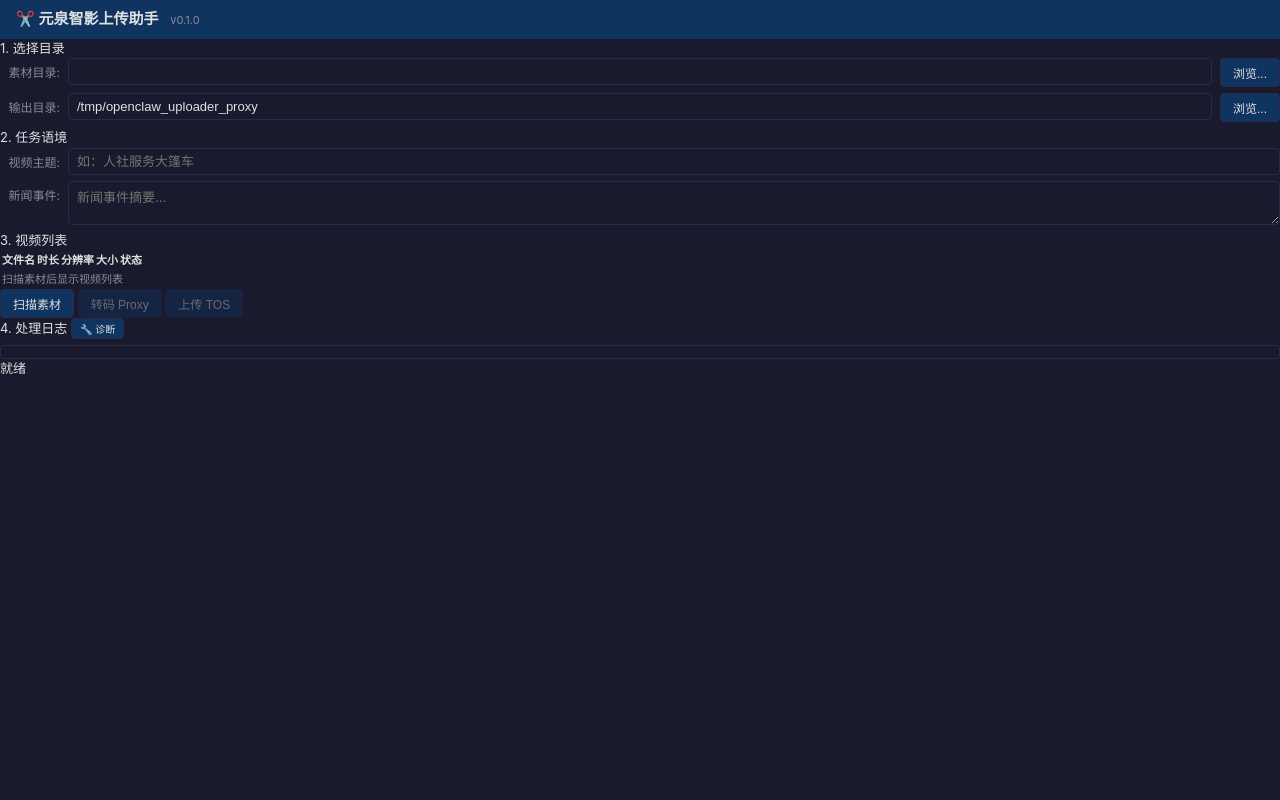
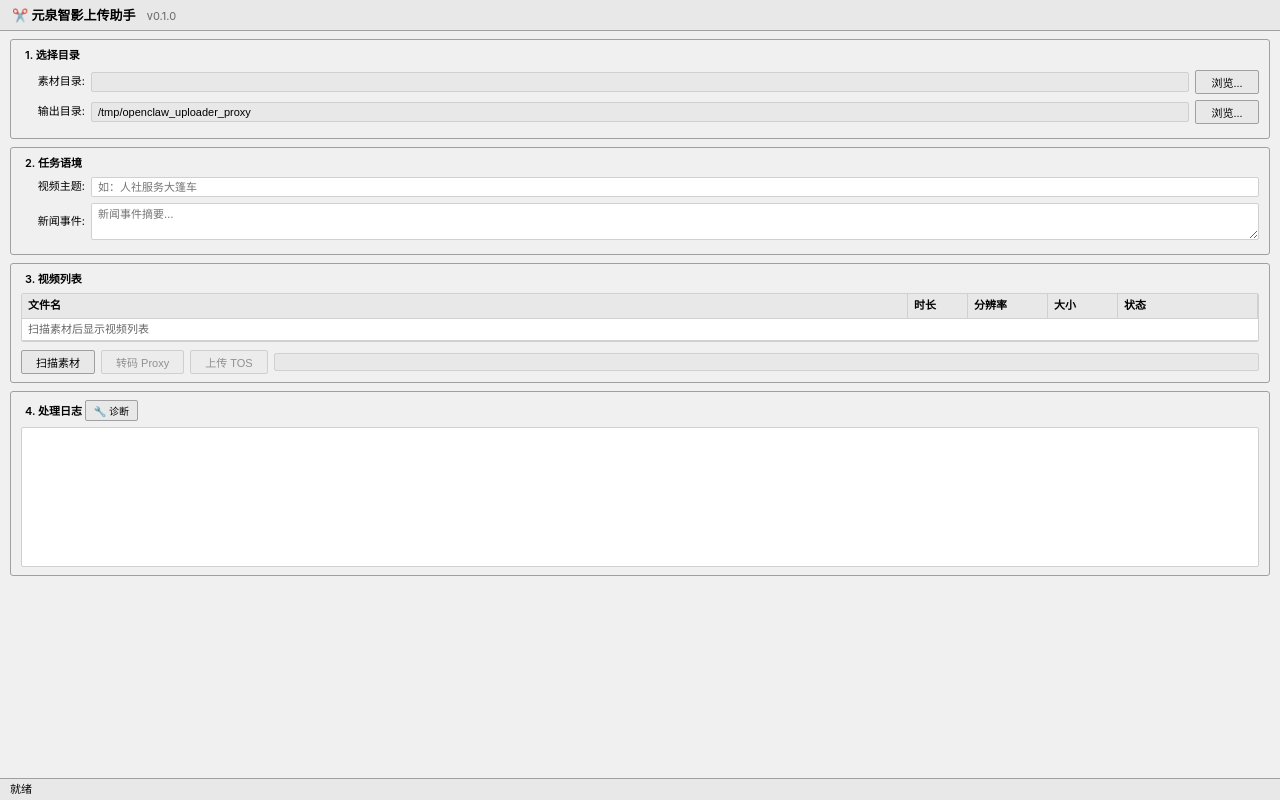
Before and after one commit to QiangH-jpg/windows-ingest-helper, a website built with Vite: page macos-uploader/index.html in a window 1280 px wide. Built offline with nearby package versions, Linux system fonts and the light colour scheme.

Commit message:
feat(phase3g): light gray Windows-style CSS per screenshot

```diff
--- a/macos-uploader/src/style.css
+++ b/macos-uploader/src/style.css
@@ -1,42 +1,50 @@
-:root{--bg:#1a1a2e;--bg2:#16213e;--bg3:#0f3460;--text:#e0e0e0;--dim:#8a8a9a;--border:#2a2a4a;--ok:#10b981;--err:#ef4444;--warn:#f59e0b;--pri:#3b82f6;--pri-h:#2563eb;--active:#1e3a5f}
+:root{--bg:#f0f0f0;--bg2:#ffffff;--bg3:#e8e8e8;--text:#000000;--dim:#666666;--border:#a0a0a0;--border2:#d0d0d0;--ok:#008000;--err:#cc0000;--warn:#cc6600;--pri:#0066cc;--pri-h:#0055aa;--active:#e8f4fc;--log-bg:#ffffff}
 *{box-sizing:border-box;margin:0;padding:0}
-body{font-family:-apple-system,BlinkMacSystemFont,'Segoe UI',Roboto,sans-serif;background:var(--bg);color:var(--text);font-size:13px;line-height:1.5;overflow-y:auto}
-.toolbar{background:var(--bg3);padding:8px 16px;font-size:15px;font-weight:600;-webkit-app-region:drag;user-select:none}
+body{font-family:-apple-system,BlinkMacSystemFont,'SF Pro Text','Helvetica Neue',sans-serif;background:var(--bg);color:var(--text);font-size:12px;line-height:1.4;-webkit-font-smoothing:antialiased}
+.toolbar{background:var(--bg3);padding:6px 12px;font-size:13px;font-weight:600;-webkit-app-region:drag;user-select:none;border-bottom:1px solid var(--border)}
 .toolbar .ver{font-weight:400;font-size:11px;color:var(--dim);margin-left:8px}
-.panel{margin:6px 12px;padding:10px 12px;background:var(--bg2);border:1px solid var(--border);border-radius:6px}
-.panel-title{font-weight:600;font-size:12px;color:var(--dim);text-transform:uppercase;letter-spacing:0.5px;margin-bottom:6px;display:flex;align-items:center;gap:8px}
-.row{display:flex;gap:8px;align-items:center}
-.flex1{flex:1}
-input[type=text],textarea{background:var(--bg);border:1px solid var(--border);color:var(--text);padding:5px 8px;border-radius:4px;font-size:13px;width:100%}
-textarea{resize:vertical;font-family:inherit}
-button{background:var(--bg3);color:var(--text);border:1px solid var(--border);padding:5px 12px;border-radius:4px;cursor:pointer;font-size:12px;white-space:nowrap}
-button:hover{background:var(--pri)}
-button:disabled{opacity:0.4;cursor:not-allowed}
-button.primary{background:var(--pri);border-color:var(--pri)}
-button.primary:hover{background:var(--pri-h)}
-button.sm{font-size:10px;padding:2px 8px}
-.status-line{font-size:12px;margin-top:3px}
-.field-row{display:flex;align-items:flex-start;gap:8px;margin-bottom:6px}
-.field-row label{min-width:60px;font-size:12px;color:var(--dim);padding-top:6px;text-align:right}
-.dim{color:var(--dim);font-size:11px}
+.section{margin:8px 10px;padding:8px 10px;background:var(--bg);border:1px solid var(--border);border-radius:3px}
+.section-title{font-weight:600;font-size:11px;color:var(--text);margin-bottom:6px;padding-left:4px}
+.field-row{display:flex;align-items:center;gap:6px;margin-bottom:6px}
+.field-row label{min-width:64px;font-size:11px;color:var(--text);text-align:right}
+input[type=text],textarea{background:var(--bg2);border:1px solid var(--border2);color:var(--text);padding:3px 6px;font-size:11px;border-radius:2px;width:100%}
+input[readonly]{background:var(--bg3)}
+textarea{resize:vertical;font-family:inherit;line-height:1.3}
+button{background:var(--bg3);color:var(--text);border:1px solid var(--border);padding:3px 14px;border-radius:2px;cursor:pointer;font-size:11px;white-space:nowrap;min-width:64px}
+button:hover:not(:disabled){background:var(--pri);color:#fff;border-color:var(--pri)}
+button:disabled{opacity:0.4;cursor:not-allowed;background:var(--bg3)}
+button.primary{background:var(--pri);color:#fff;border-color:var(--pri)}
+button.primary:hover:not(:disabled){background:var(--pri-h)}
+button.sm{font-size:10px;padding:2px 8px;min-width:auto}
+
+/* Video list table */
+.video-list{background:var(--bg2);border:1px solid var(--border2);border-radius:2px;overflow:hidden}
+.file-table{width:100%;border-collapse:collapse;font-size:11px}
+.file-table thead{background:var(--bg3)}
+.file-table th{font-weight:600;text-align:left;padding:4px 6px;border-right:1px solid var(--border2);border-bottom:1px solid var(--border2);color:var(--text);white-space:nowrap}
+.file-table td{padding:3px 6px;border-bottom:1px solid var(--border2);white-space:nowrap;overflow:hidden;text-overflow:ellipsis}
+.file-table tbody tr:hover{background:#f5f9ff}
+.file-table tbody tr.active{background:var(--active)}
+.col-name{width:auto}
+.col-dur{width:60px;text-align:right}
+.col-res{width:80px;text-align:center}
+.col-size{width:70px;text-align:right}
+.col-status{width:140px}
+.dim{color:var(--dim)}
 .ok{color:var(--ok)}
 .err{color:var(--err)}
-.warn{color:var(--warn);font-size:12px;margin-top:6px}
 
-/* File table */
-.file-table{max-height:260px;overflow-y:auto;font-size:11px}
-.fthead{display:flex;gap:4px;padding:4px 0;border-bottom:1px solid var(--border);font-weight:600;color:var(--dim);position:sticky;top:0;background:var(--bg2)}
-.ftrow{display:flex;gap:4px;padding:3px 0;border-bottom:1px solid rgba(255,255,255,0.04)}
-.ftrow.active{background:var(--active)}
-.c-idx{width:24px;text-align:center;flex-shrink:0}
-.c-name{flex:1;min-width:0;overflow:hidden;text-overflow:ellipsis;white-space:nowrap}
-.c-dur{width:50px;text-align:right;flex-shrink:0}
-.c-res{width:65px;text-align:center;flex-shrink:0}
-.c-size{width:55px;text-align:right;flex-shrink:0}
-.c-status{width:160px;flex-shrink:0;overflow:hidden;text-overflow:ellipsis;white-space:nowrap}
+/* Button bar with progress */
+.button-bar{display:flex;gap:6px;align-items:center;margin-top:8px;flex-wrap:wrap}
+.progress-wrap{flex:1;min-width:120px;height:18px;background:var(--bg3);border:1px solid var(--border2);border-radius:2px;overflow:hidden}
+.progress-bar{height:100%;background:var(--ok);transition:width 0.2s}
 
-.result-panel{background:rgba(16,185,129,0.08);border-color:rgba(16,185,129,0.3)}
+.result-section{background:#f0fff0;border-color:#a0d0a0}
 
-/* Log */
-.log-area{max-height:140px;overflow-y:auto;font-family:'SF Mono',Menlo,monospace;font-size:11px;color:var(--dim);background:var(--bg);border:1px solid var(--border);border-radius:4px;padding:6px 8px;margin-top:6px}
-.diag{font-size:10px;color:var(--dim);margin-bottom:6px;word-break:break-all}
+/* Log area */
+.log-area{background:var(--log-bg);border:1px solid var(--border2);border-radius:2px;height:140px;overflow-y:auto;font-family:'SF Mono',Menlo,Consolas,monospace;font-size:10px;padding:4px 6px;color:#222;line-height:1.3}
+.log-area div{white-space:pre-wrap;word-break:break-word}
+.diag{font-size:10px;color:var(--dim);margin-bottom:6px;word-break:break-all;background:var(--bg3);padding:4px 6px;border-radius:2px}
+
+/* Status bar */
+.status-bar{position:fixed;bottom:0;left:0;right:0;background:var(--bg3);border-top:1px solid var(--border);padding:3px 10px;font-size:11px;color:var(--text)}
```
